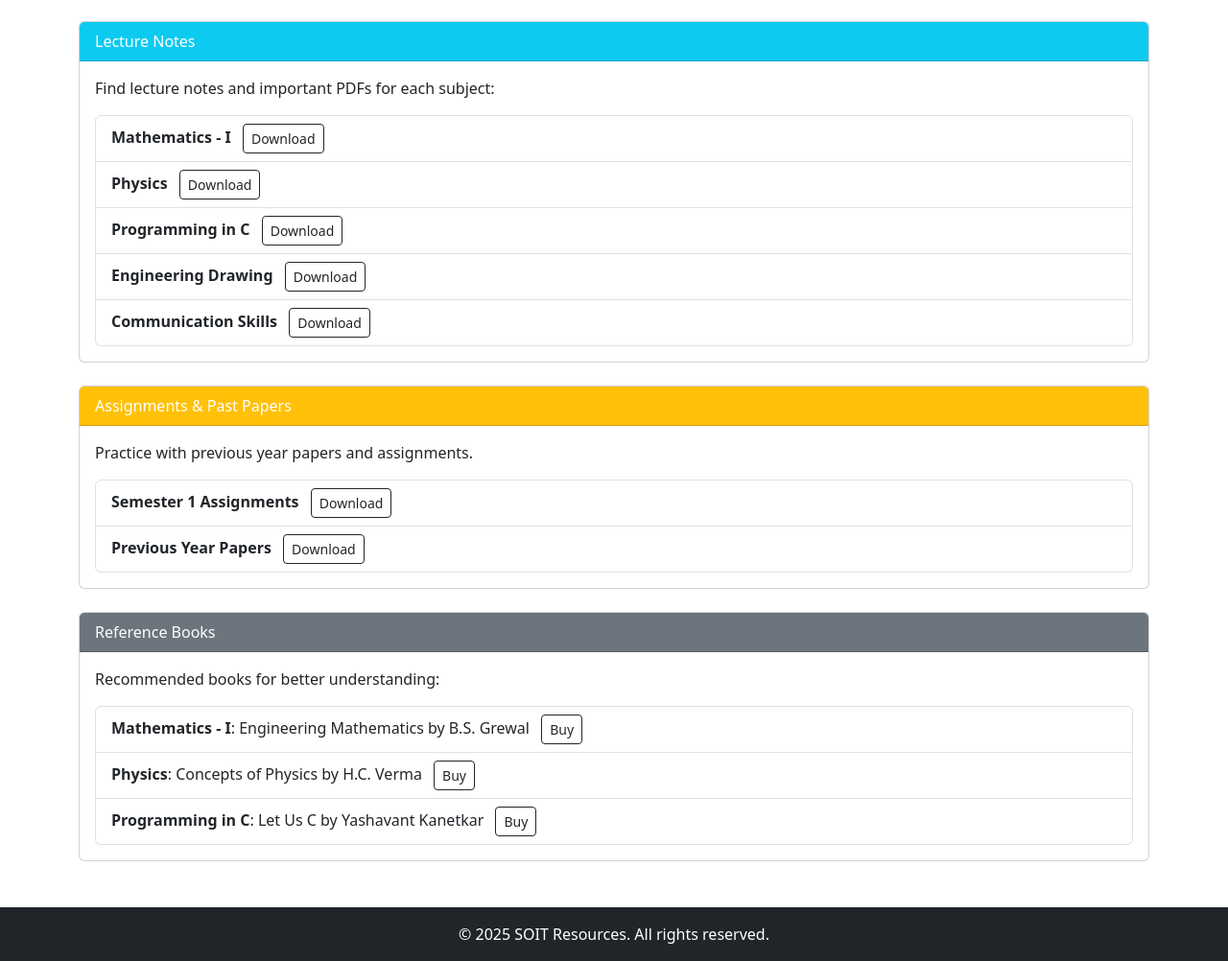
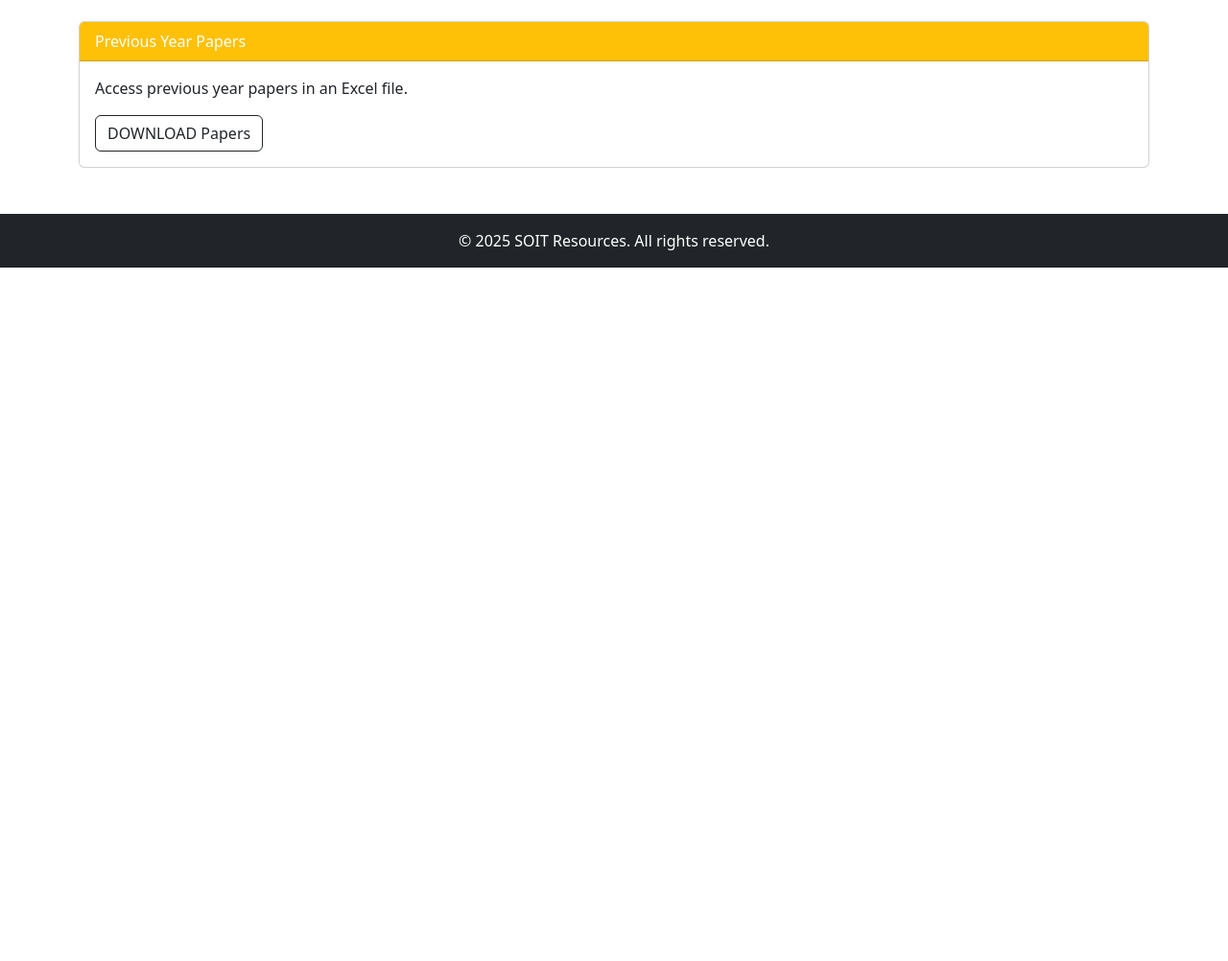
Before and after one commit to bandhan-cmd/soitresource, a plain HTML site: page semester4.html in a window 1280 px wide. Shown: the part 1420-2422 px from the top of the page at 96% size. After the commit the page ends 1699 px from the top, so only its background shows below. Drawn offline with nearby package versions, Linux system fonts and the light colour scheme.

Commit message:
Your commit message

```diff
--- a/semester4.html
+++ b/semester4.html
@@ -110,77 +110,18 @@
         </div>
     </div>
 
-    <!-- Notes Section -->
-    <div class="card my-4">
-        <div class="card-header bg-info text-white">Lecture Notes</div>
+     <!-- Previous Year Papers Section -->
+     <div class="card my-4">
+        <div class="card-header bg-warning text-white">Previous Year Papers</div>
         <div class="card-body">
-            <p>Find lecture notes and important PDFs for each subject:</p>
-            <ul class="list-group">
-                <li class="list-group-item" id="math">
-                    <strong>Mathematics - I</strong>
-                    <a href="../resources/math_notes.pdf" class="btn btn-sm btn-outline-dark ms-2" download>Download</a>
-                </li>
-                <li class="list-group-item" id="physics">
-                    <strong>Physics</strong>
-                    <a href="../resources/physics_notes.pdf" class="btn btn-sm btn-outline-dark ms-2" download>Download</a>
-                </li>
-                <li class="list-group-item" id="programming">
-                    <strong>Programming in C</strong>
-                    <a href="../resources/c_notes.pdf" class="btn btn-sm btn-outline-dark ms-2" download>Download</a>
-                </li>
-                <li class="list-group-item" id="engineering-drawing">
-                    <strong>Engineering Drawing</strong>
-                    <a href="../resources/drawing_notes.pdf" class="btn btn-sm btn-outline-dark ms-2" download>Download</a>
-                </li>
-                <li class="list-group-item" id="communication">
-                    <strong>Communication Skills</strong>
-                    <a href="../resources/communication_notes.pdf" class="btn btn-sm btn-outline-dark ms-2" download>Download</a>
-                </li>
-            </ul>
+            <p>Access previous year papers in an Excel file.</p>
+            <a href="https://docs.google.com/spreadsheets/d/1Dq02QF5e4T1liFhSRojqiyUuX-VLXU-IgC_PMhiiAj8/edit?usp=share_link" class="btn btn-outline-dark" download>DOWNLOAD Papers</a>
+
         </div>
     </div>
+</div>
 
-    <!-- Assignments & Past Papers Section -->
-    <div class="card my-4">
-        <div class="card-header bg-warning text-white">Assignments & Past Papers</div>
-        <div class="card-body">
-            <p>Practice with previous year papers and assignments.</p>
-            <ul class="list-group">
-                <li class="list-group-item">
-                    <strong>Semester 1 Assignments</strong>
-                    <a href="../resources/sem1_assignments.pdf" class="btn btn-sm btn-outline-dark ms-2" download>Download</a>
-                </li>
-                <li class="list-group-item">
-                    <strong>Previous Year Papers</strong>
-                    <a href="../resources/sem1_papers.pdf" class="btn btn-sm btn-outline-dark ms-2" download>Download</a>
-                </li>
-            </ul>
-        </div>
-    </div>
 
-    <!-- Reference Books -->
-    <div class="card my-4">
-        <div class="card-header bg-secondary text-white">Reference Books</div>
-        <div class="card-body">
-            <p>Recommended books for better understanding:</p>
-            <ul class="list-group">
-                <li class="list-group-item">
-                    <strong>Mathematics - I</strong>: Engineering Mathematics by B.S. Grewal
-                    <a href="https://www.amazon.in/dp/8121926075" class="btn btn-sm btn-outline-dark ms-2" target="_blank">Buy</a>
-                </li>
-                <li class="list-group-item">
-                    <strong>Physics</strong>: Concepts of Physics by H.C. Verma
-                    <a href="https://www.amazon.in/dp/8177091875" class="btn btn-sm btn-outline-dark ms-2" target="_blank">Buy</a>
-                </li>
-                <li class="list-group-item">
-                    <strong>Programming in C</strong>: Let Us C by Yashavant Kanetkar
-                    <a href="https://www.amazon.in/dp/9388511111" class="btn btn-sm btn-outline-dark ms-2" target="_blank">Buy</a>
-                </li>
-            </ul>
-        </div>
-    </div>
-
-</div>
 
 <!-- Footer -->
 <footer class="bg-dark text-white text-center py-3 mt-5">
```
Also changed, not shown: semester3.html (+1 -1 lines), semester5.html (+1 -1 lines), semester6.html (+1 -1 lines), semester7.html (+1 -1 lines), semester8.html (+1 -1 lines).
